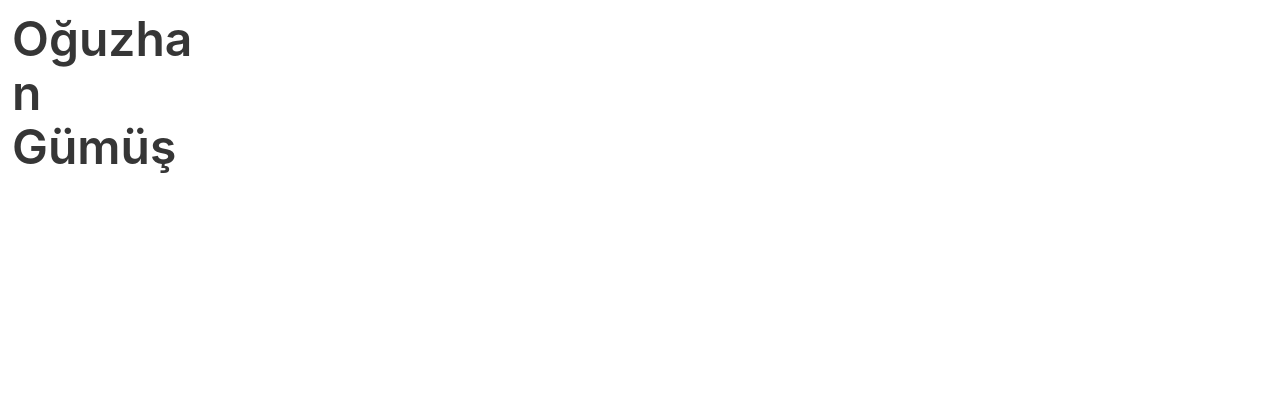
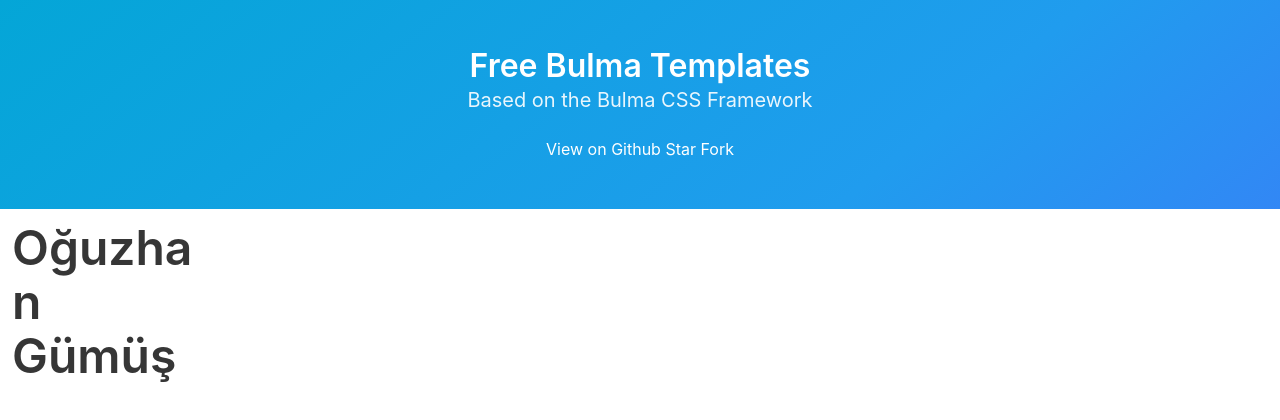
Before and after one commit to prensmiskin/oguzhangumus.com, a website: page index.html in a window 1280 px wide. Drawn offline with Linux system fonts and the light colour scheme.

Commit message:
Update index.html

```diff
--- a/index.html
+++ b/index.html
@@ -8,6 +8,23 @@
     <link rel="stylesheet" href="css/main.css">
   </head>
   <body>
+
+    <section class="hero is-info is-bold">
+      <div class="hero-body">
+        <div class="container has-text-centered">
+          <h1 class="title">
+            Free Bulma Templates
+          </h1>
+          <h2 class="subtitle">
+            Based on the <a href="http://bulma.io">Bulma</a> CSS Framework
+          </h2>
+          <a class="github-button" href="https://github.com/BulmaTemplates/bulma-templates" data-size="large" aria-label="View BulmaTemplates/bulma-templates on GitHub">View on Github</a>
+          <a class="github-button" href="https://github.com/BulmaTemplates/bulma-templates" data-icon="octicon-star" data-size="large" data-show-count="true" aria-label="Star BulmaTemplates/bulma-templates on GitHub">Star</a>
+          <a class="github-button" href="https://github.com/BulmaTemplates/bulma-templates/fork" data-size="large" data-show-count="true" aria-label="Fork BulmaTemplates/bulma-templates on GitHub">Fork</a>
+        </div>
+      </div>
+    </section>
+
     <nav class="navbar" role="navigation" aria-label="main navigation">
   <div class="navbar-brand">
           <div class="column is-half">
```
